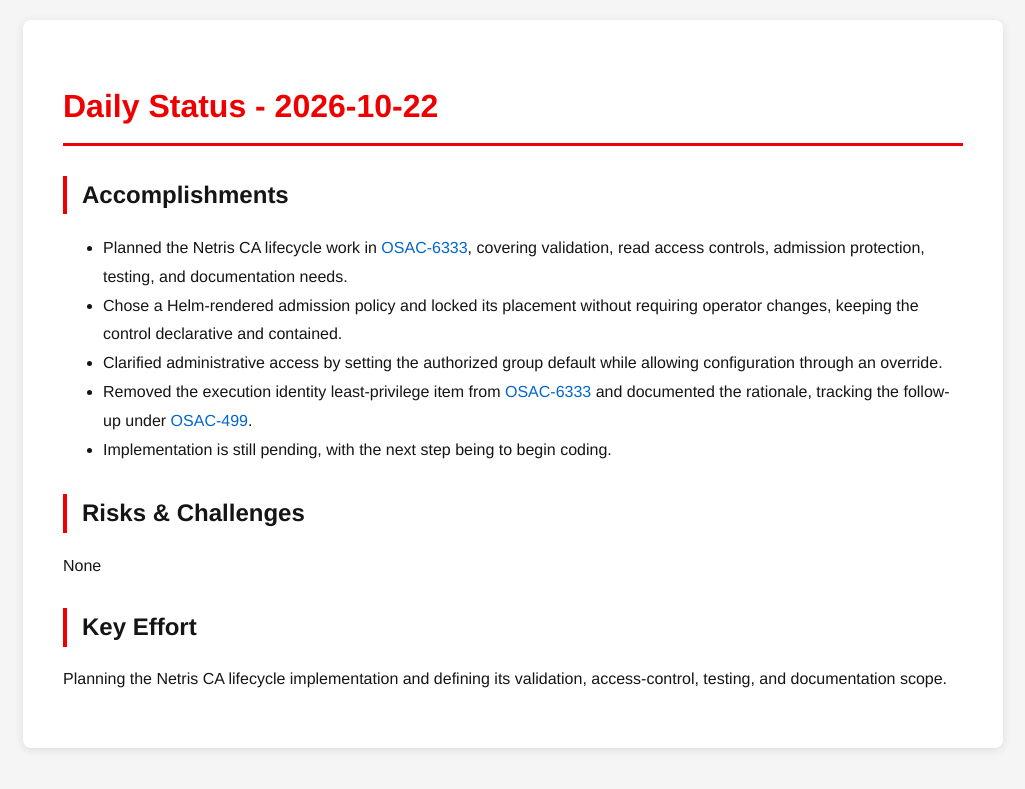
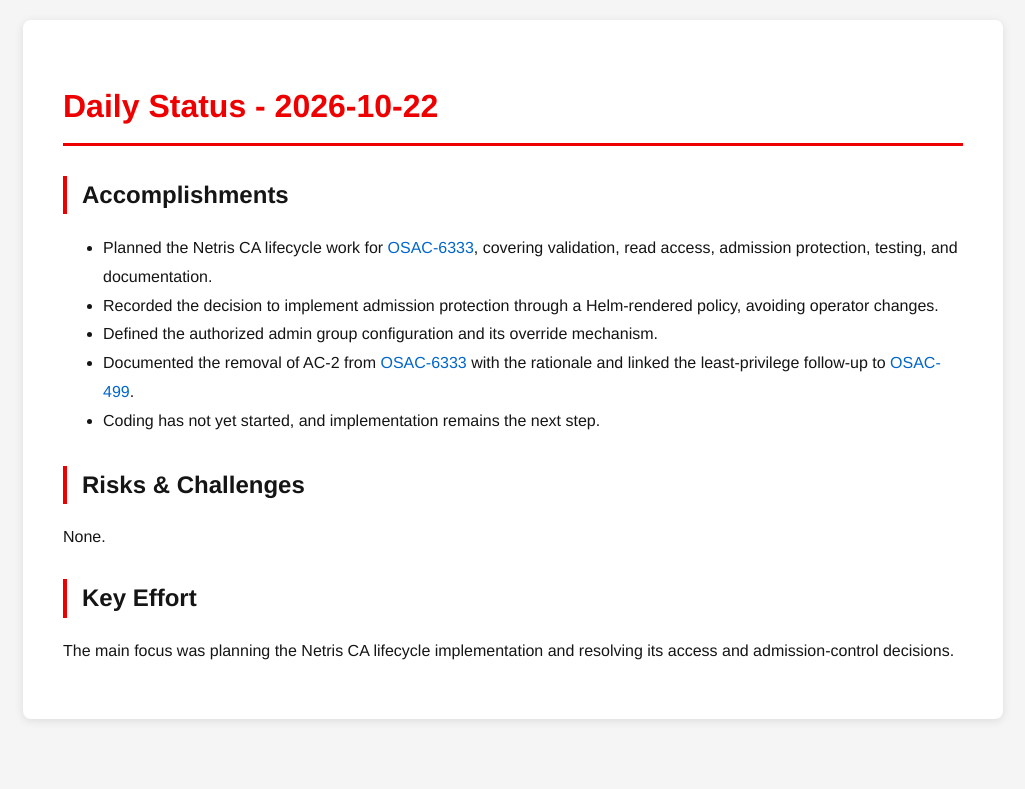
Before and after one commit to tzvatot/daily-status, a Jekyll site: the page built from 2026-10-22.md, in a window 1280 px wide. Shown: the top 789 px of the page, without its empty margins (127-1152 px from the left). Built offline with Jekyll 4.4.1, drawn with Linux system fonts in a browser that asks for light colours.

Commit message:
Daily status update - 2026-10-22

```diff
--- a/2026-10-22.md
+++ b/2026-10-22.md
@@ -7,14 +7,14 @@ date: 2026-10-22
 # Daily Status - 2026-10-22
 
 ## Accomplishments
-- Planned the Netris CA lifecycle work in [OSAC-6333](https://redhat.atlassian.net/browse/OSAC-6333), covering validation, read access controls, admission protection, testing, and documentation needs.
-- Chose a Helm-rendered admission policy and locked its placement without requiring operator changes, keeping the control declarative and contained.
-- Clarified administrative access by setting the authorized group default while allowing configuration through an override.
-- Removed the execution identity least-privilege item from [OSAC-6333](https://redhat.atlassian.net/browse/OSAC-6333) and documented the rationale, tracking the follow-up under [OSAC-499](https://redhat.atlassian.net/browse/OSAC-499).
-- Implementation is still pending, with the next step being to begin coding.
+- Planned the Netris CA lifecycle work for [OSAC-6333](https://redhat.atlassian.net/browse/OSAC-6333), covering validation, read access, admission protection, testing, and documentation.
+- Recorded the decision to implement admission protection through a Helm-rendered policy, avoiding operator changes.
+- Defined the authorized admin group configuration and its override mechanism.
+- Documented the removal of AC-2 from [OSAC-6333](https://redhat.atlassian.net/browse/OSAC-6333) with the rationale and linked the least-privilege follow-up to [OSAC-499](https://redhat.atlassian.net/browse/OSAC-499).
+- Coding has not yet started, and implementation remains the next step.
 
 ## Risks & Challenges
-None
+None.
 
 ## Key Effort
-Planning the Netris CA lifecycle implementation and defining its validation, access-control, testing, and documentation scope.
+The main focus was planning the Netris CA lifecycle implementation and resolving its access and admission-control decisions.
```
